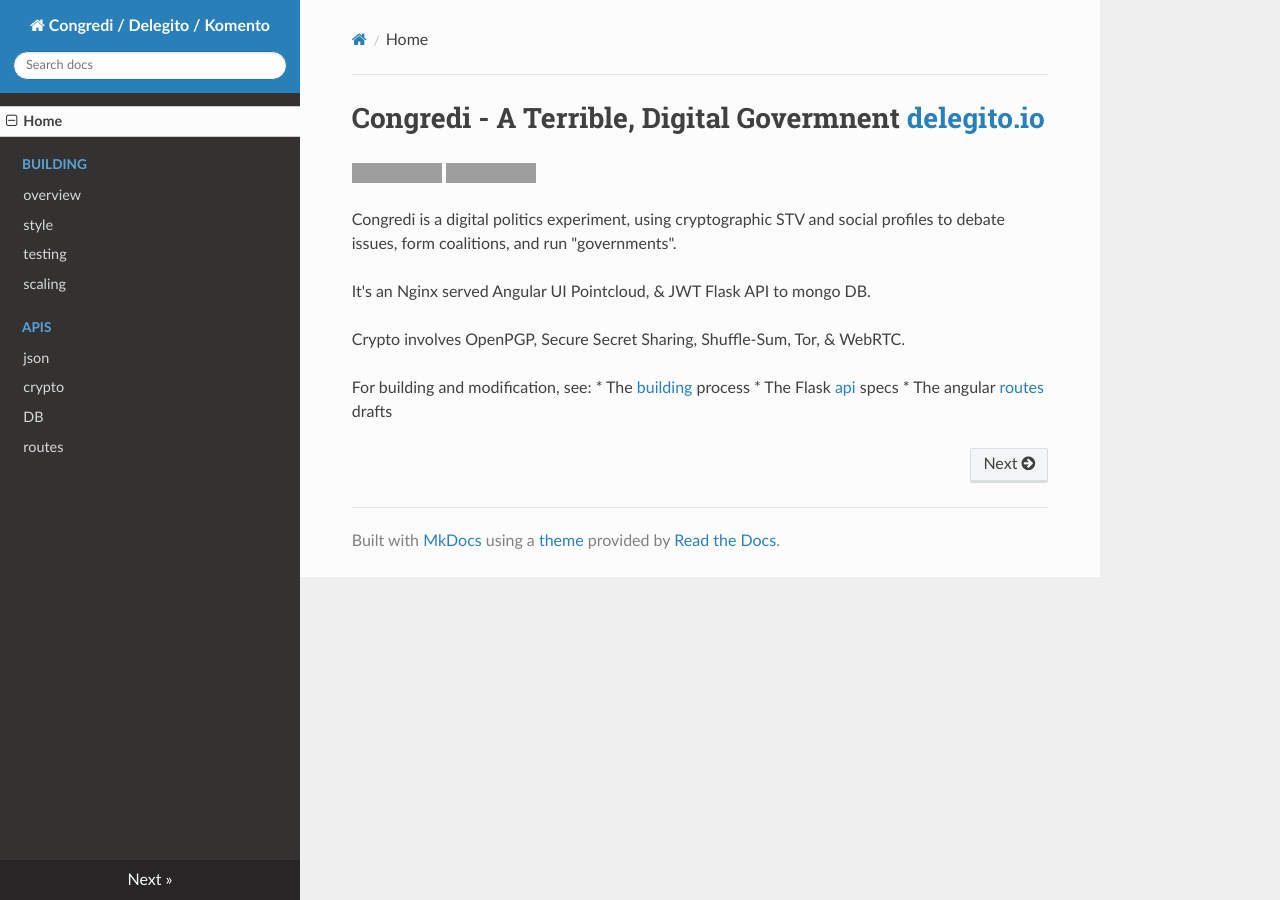
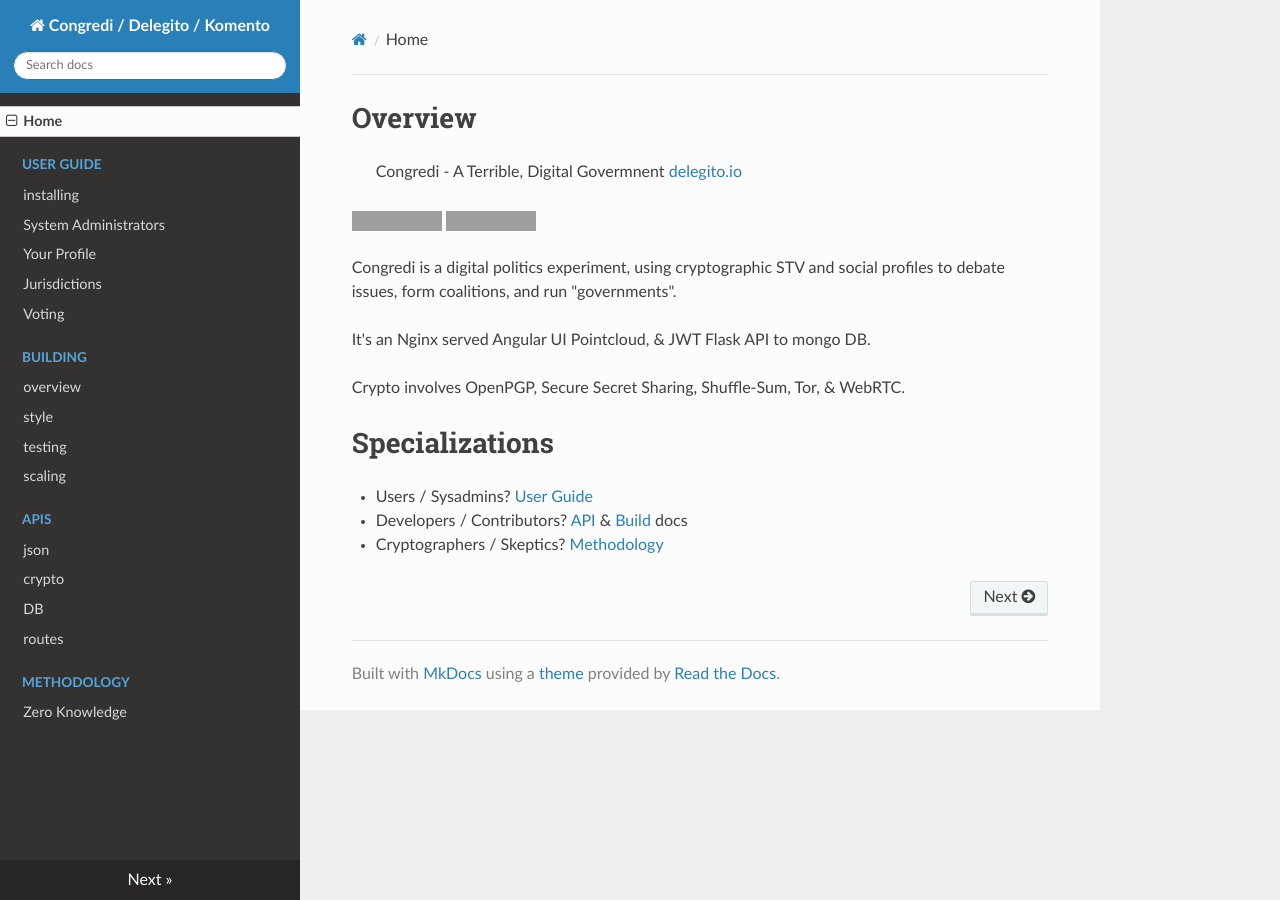
Before and after one commit to waffle-iron/congredi, an MkDocs documentation site: the page built from docs/index.md, in a window 1280 px wide. Built offline with MkDocs 1.6.1, drawn with Linux system fonts in a browser that asks for light colours; nearby versions of some CDN libraries; old or Windows-style settings are respelled for this version of MkDocs; grey boxes are pictures that could not be loaded.

Commit message:
change up user docs

```diff
--- a/docs/index.md
+++ b/docs/index.md
@@ -1,4 +1,6 @@
-# Congredi - A Terrible, Digital Govermnent [delegito.io](//delegito.io)
+# Overview
+> Congredi - A Terrible, Digital Govermnent [delegito.io](//delegito.io)
+
 [![Build Status](https://travis-ci.org/Thetoxicarcade/congredi.svg?branch=master)](https://travis-ci.org/Thetoxicarcade/congredi)
 [![Documentation Status](https://readthedocs.org/projects/congredi/badge/?version=latest)](http://congredi.readthedocs.io/en/latest/?badge=latest)
 
@@ -9,7 +11,8 @@ It's an Nginx served Angular UI Pointcloud, & JWT Flask API to mongo DB.
 
 Crypto involves OpenPGP, Secure Secret Sharing, Shuffle-Sum, Tor, & WebRTC.
 
-For building and modification, see:
-* The [building](/building) process
-* The Flask [api](/api) specs
-* The angular [routes](/routes) drafts
+# Specializations
+
+* Users / Sysadmins? [User Guide](UserGuide)
+* Developers / Contributors? [API](APIs) & [Build](building) docs
+* Cryptographers / Skeptics? [Methodology](methodology)
--- a/mkdocs.yml
+++ b/mkdocs.yml
@@ -7,7 +7,12 @@ formats:
     - none
 pages:
     - 'Home': 'index.md'
-    #- User Guide:
+    - 'User Guide':
+        - 'installing': 'UserGuide/installation.md'
+        - 'System Administrators': 'UserGuide/sysadmin.md'
+        - 'Your Profile': 'UserGuide/yourself.md'
+        - 'Jurisdictions': 'UserGuide/groups.md'
+        - 'Voting': 'UserGuide/votes.md'
     - 'Building':
         - 'overview': 'building/index.md'
         - 'style': 'building/style.md'
@@ -18,3 +23,5 @@ pages:
         - 'crypto': 'APIs/cryptography.md'
         - 'DB': 'APIs/data_structures.md'
         - 'routes': 'APIs/routes.md'
+    - 'Methodology':
+        - 'Zero Knowledge': 'methodology/zeroKnowledge.md'
```
Also changed, not shown: README.md (+1 -22 lines), docs/UserGuide/groups.md (added, +16 -0 lines), docs/UserGuide/installation.md (added, +17 -0 lines), docs/UserGuide/sysadmin.md (added, +3 -0 lines), docs/UserGuide/votes.md (added, +19 -0 lines), docs/UserGuide/yourself.md (added, +6 -0 lines), docs/building/scaling.md (+16 -1 lines), docs/methodology/zeroKnowledge.md (added, +4 -0 lines), docs/todo.md (+7 -0 lines).
